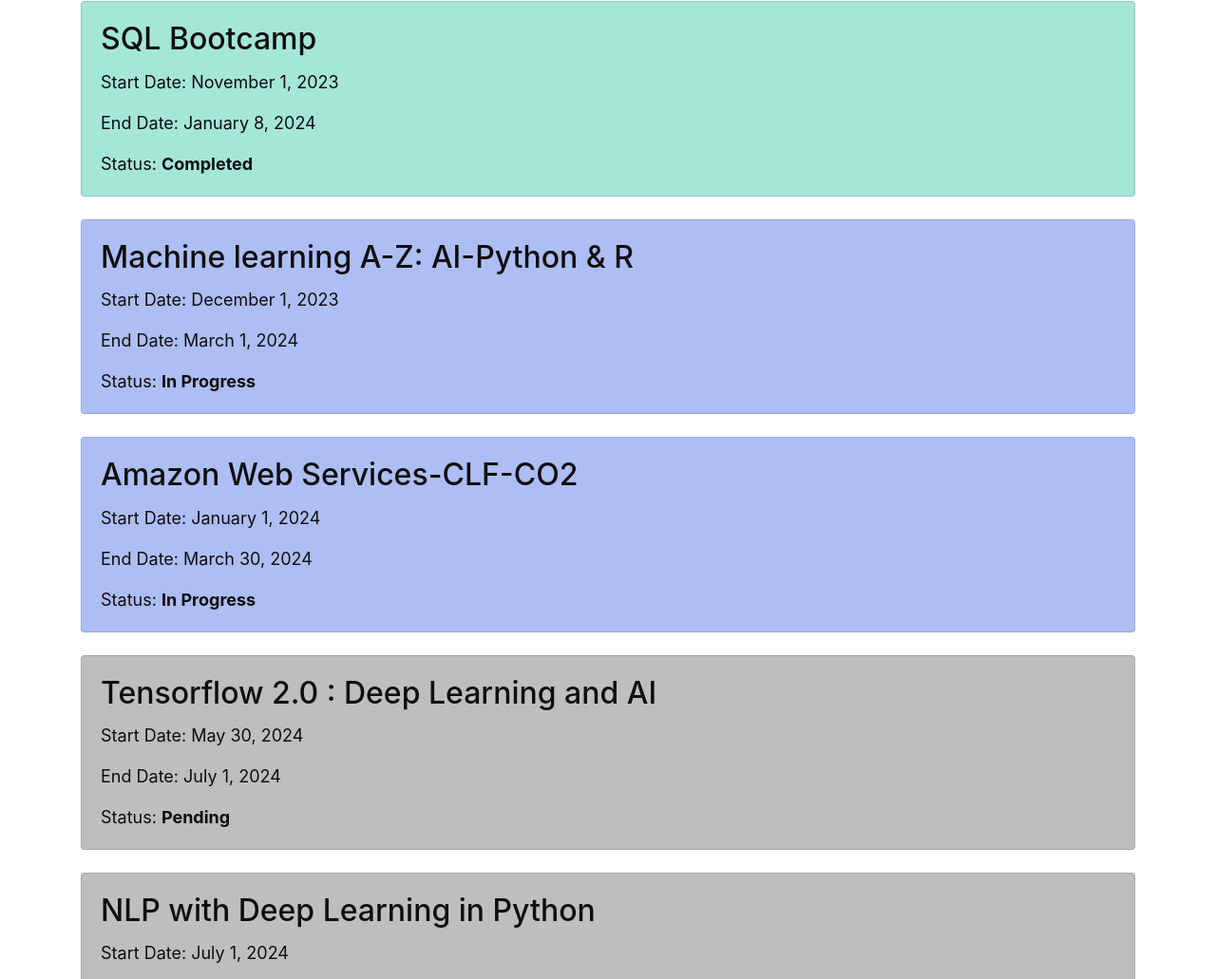
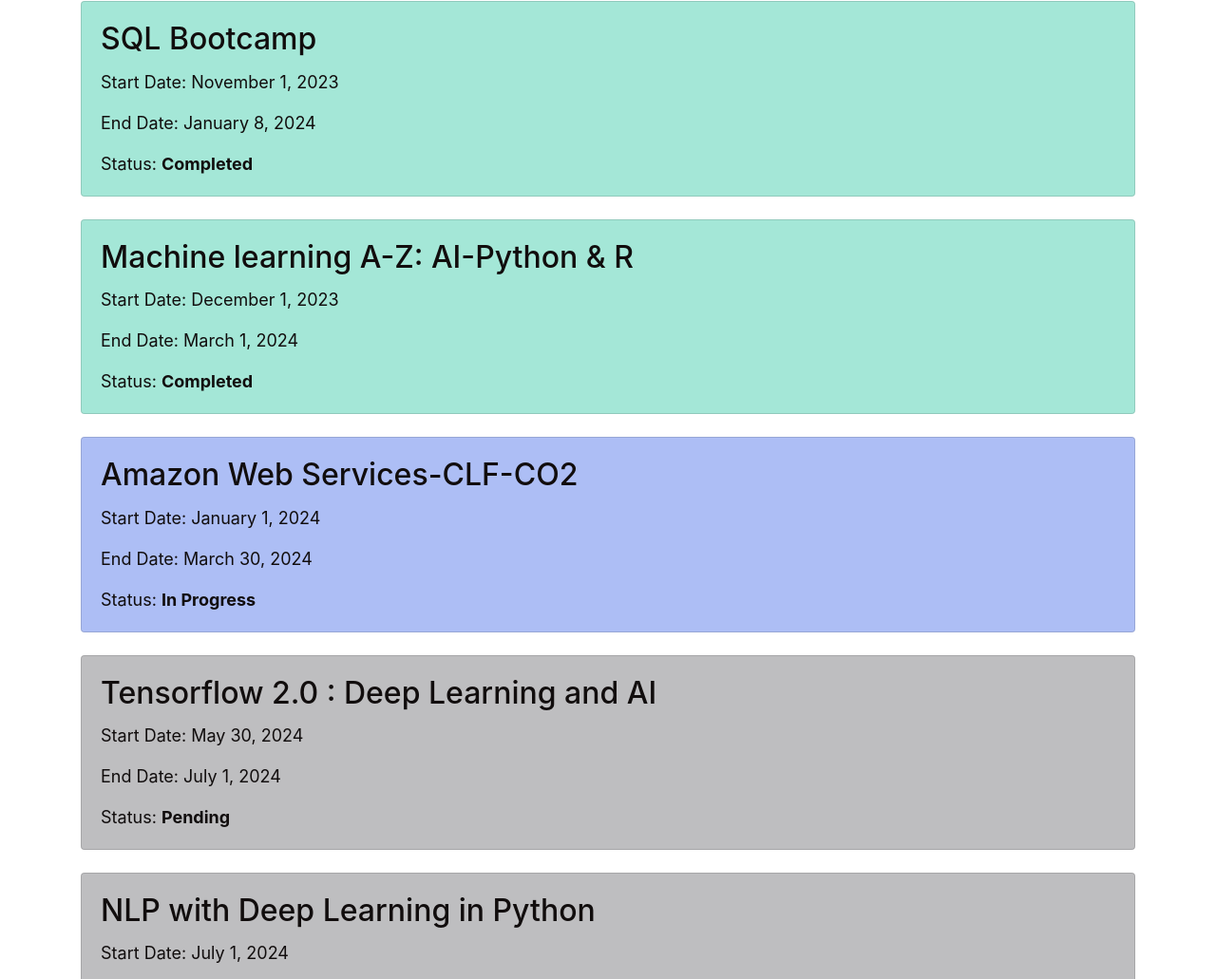
Before and after one commit to PyDevIan/personal_website, a plain HTML site: page milestones.html in a window 1280 px wide. Shown: the part 1353-2384 px from the top of the page at 95% size. Drawn offline with nearby package versions, Linux system fonts and the light colour scheme.

Commit message:
Update milestones.html
Completed ML course milestone

```diff
--- a/milestones.html
+++ b/milestones.html
@@ -81,12 +81,12 @@
                 <p class="card-text">Status: <span class="font-weight-bold">Completed</span></p>
             </div>
         </div>
-        <div class="card mb-4" style="background-color: #adbef5">
+        <div class="card mb-4" style="background-color: #a4e7d7">
             <div class="card-body">
                 <h2 class="card-title">Machine learning A-Z: AI-Python & R</h2>
                 <p class="card-text">Start Date: December 1, 2023</p>
                 <p class="card-text">End Date: March 1, 2024</p>
-                <p class="card-text">Status: <span class="font-weight-bold">In Progress</span></p>
+                <p class="card-text">Status: <span class="font-weight-bold">Completed</span></p>
             </div>
         </div>
 
```
